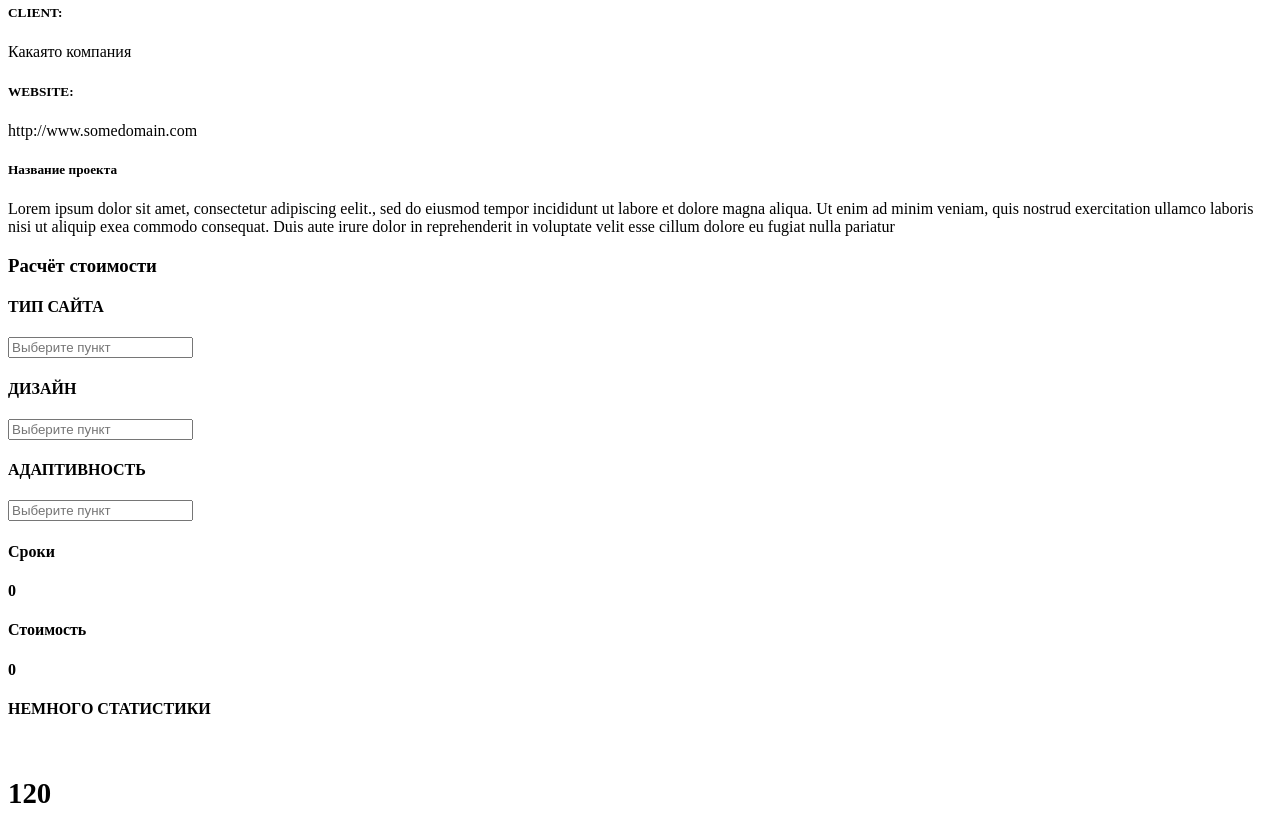
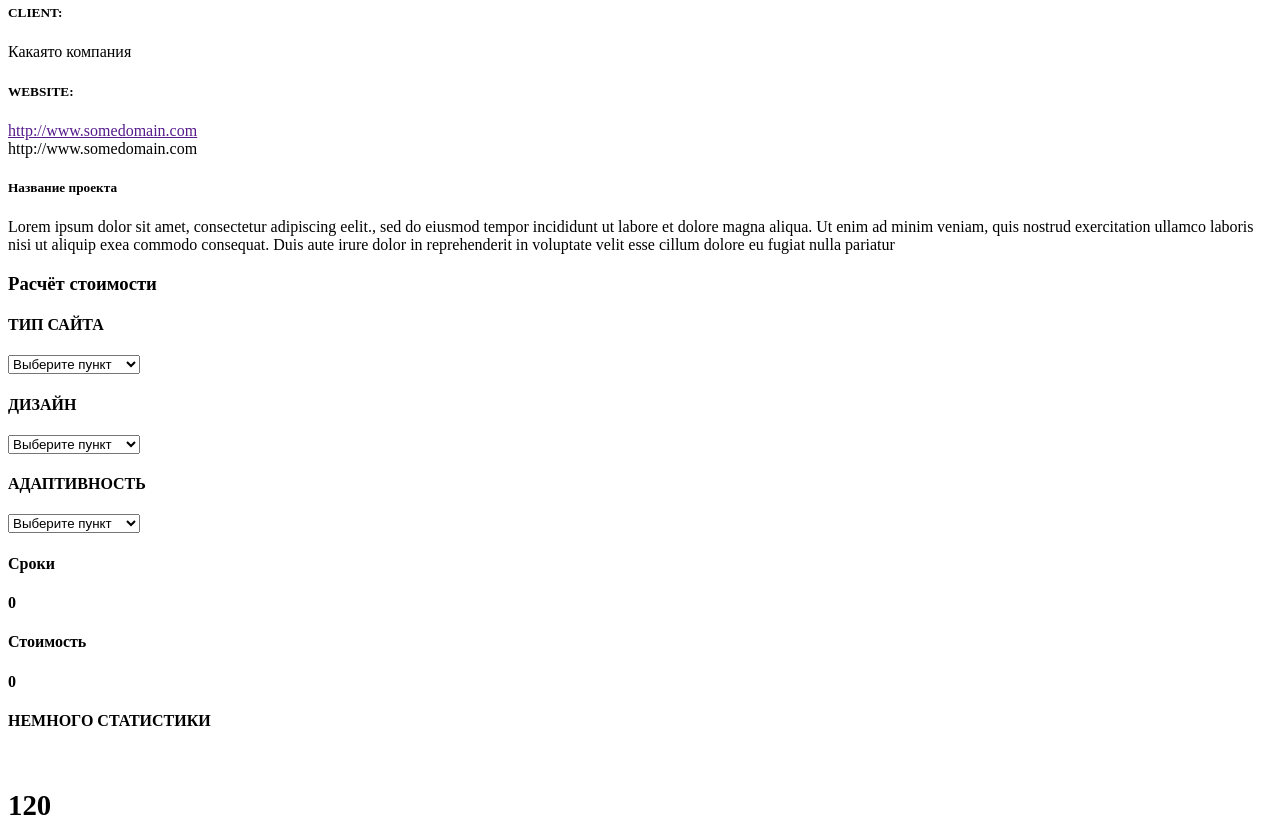
Before and after one commit to mikhail-kapustin/mikhail-kapustin.github.io, a plain HTML site: page index.html in a window 1280 px wide. Shown: the part 1120-1944 px from the top of the page. Drawn offline with Linux system fonts and the light colour scheme.

Commit message:
исправил

```diff
--- a/index.html
+++ b/index.html
@@ -52,21 +52,37 @@ pellentesque natoque.</p>
 <h5>CLIENT:</h5>
 <div>Какаято компания</div>
 <h5>WEBSITE:</h5>
-<siv>http://www.somedomain.com</siv>
+<a href="">http://www.somedomain.com</a>
+<div>http://www.somedomain.com</div>
 <h5>Название проекта</h5>
 <div>Lorem ipsum dolor sit amet, consectetur adipiscing eelit., sed do eiusmod tempor incididunt ut labore et dolore magna
 aliqua. Ut enim ad minim veniam, quis nostrud exercitation ullamco laboris nisi ut aliquip exea commodo consequat.
 Duis aute irure dolor in reprehenderit in voluptate velit esse cillum dolore eu fugiat nulla pariatur</div>
 <h3>Расчёт стоимости</h3>
 <h4>ТИП САЙТА</h4>
-<form action=""></form>
-<input type="text"placeholder="Выберите пункт">
+<form action="1"></form>
+<select name="11" id="111">
+    <option value="1">Выберите пункт</option>
+    <option value="2">Выберите пункт 2</option>
+    <option value="3">Выберите пункт 3</option>
+    <option value="4">Выберите пункт 4</option>
+</select>
 <h4>ДИЗАЙН</h4>
-<form action=""></form>
-<input type="text"placeholder="Выберите пункт">
+<form action="2"></form>
+<select name="22" id="222">
+    <option value="1">Выберите пункт</option>
+    <option value="2">Выберите пункт 2</option>
+    <option value="3">Выберите пункт 3</option>
+    <option value="1">Выберите пункт 4</option>
+</select>
 <h4>АДАПТИВНОСТЬ</h4>
-<form action=""></form>
-<input type="text"placeholder="Выберите пункт">
+<form action="3"></form>
+<select name="33" id="333">
+    <option value="1">Выберите пункт</option>
+    <option value="2">Выберите пункт 2</option>
+    <option value="3">Выберите пункт 3</option>
+    <option value="4">Выберите пункт 4</option>
+</select>
 <h4>Сроки</h4>
 <h4>0</h4>
 <h4>Стоимость</h4>
@@ -109,14 +125,13 @@ Duis aute irure dolor in reprehenderit in voluptate velit esse cillum dolore eu
     <img src="img/%D1%82%D1%80%D1%83%D0%B1%D0%B0.png" alt="">
     <div>+7-999-999-99-99</div>
 <h4>ОСТАВТЕ МНЕ СООБЩЕНИЕ</h4>
-<form action="d">
+<form action="jh">
 <input type="text"placeholder="Имя"><p></p>
 <input type="text"placeholder="Fmail"><p></p>
-<form action="888"><textarea name="" id="000" cols="30" rows="10"></textarea></form><pp></pp>
+<form action="888"><textarea name="" id="000" cols="30" rows="10" placeholder="Сообщение"></textarea></form><pp></pp>
 <input type="reset" value="Отправить"><p></p>
 </form>
 <img src="img/%D0%BA%D0%B0%D1%80%D1%82%D0%B0%20%D0%A1%D0%BD%D0%B8%D0%BC%D0%BE%D0%BA.PNG" alt="">
 <div>Представим что тут есть карта яндекса с образца : D</div>
-
 </body>
 </html>
```
